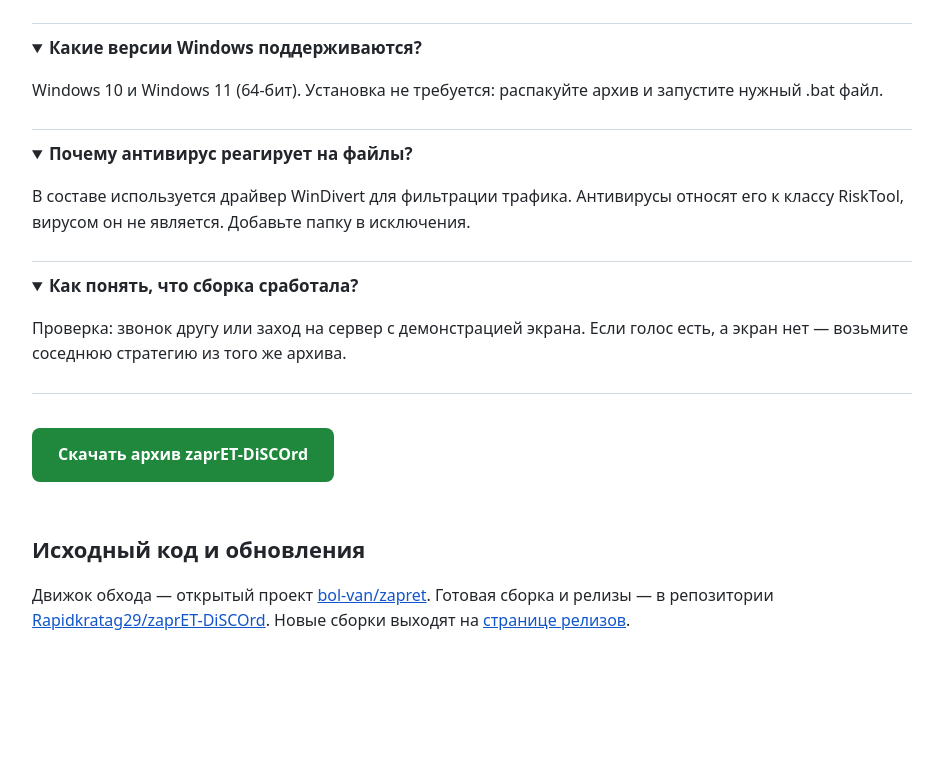
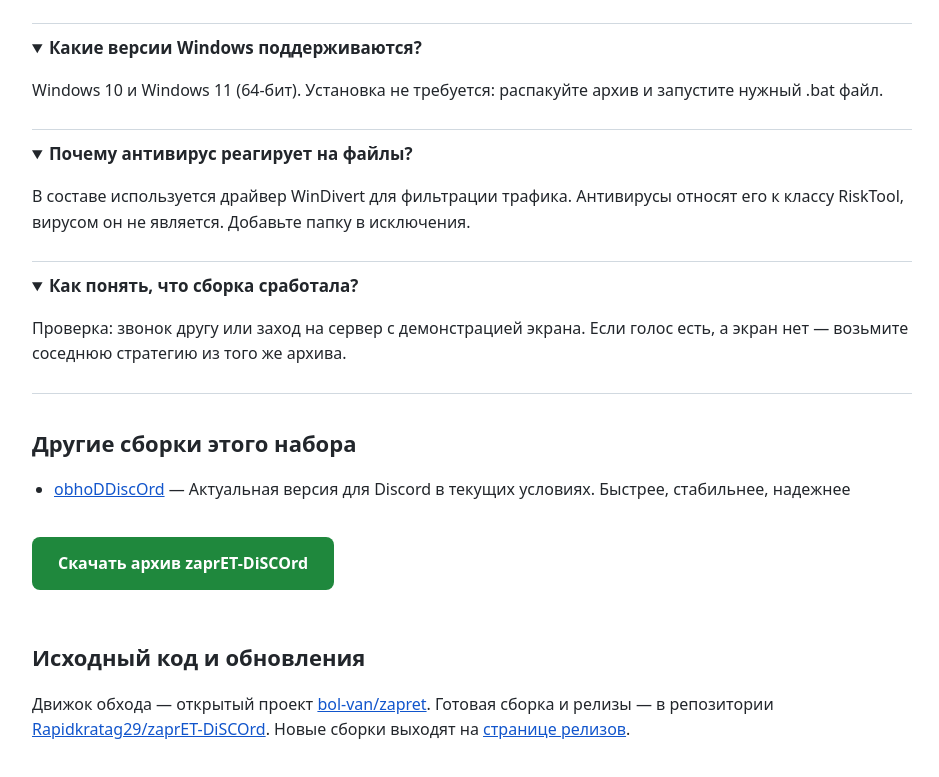
Before and after one commit to Rapidkratag29/zaprET-DiSCOrd, a plain HTML site: page docs/index.html in a window 1280 px wide. Shown: the part 1330-2107 px from the top of the page, without its empty margins (168-1107 px from the left). Before the commit the page ends 2044 px from the top, so only its background shows below. Drawn offline with Linux system fonts and the light colour scheme.

Commit message:
docs: sibling links

```diff
--- a/docs/index.html
+++ b/docs/index.html
@@ -82,6 +82,10 @@
       <p>Проверка: звонок другу или заход на сервер с демонстрацией экрана. Если голос есть, а экран нет — возьмите соседнюю стратегию из того же архива.</p>
     </details>
 
+  <h2>Другие сборки этого набора</h2>
+  <ul class="siblings">
+    <li><a href="https://rapidkratag29.github.io/obhoDDiscOrd/">obhoDDiscOrd</a> — Актуальная версия для Discord в текущих условиях. Быстрее, стабильнее, надежнее</li>
+  </ul>
 
   <p><a class="cta" href="https://github.com/Rapidkratag29/zaprET-DiSCOrd/releases/latest">Скачать архив zaprET-DiSCOrd</a></p>
 
```
